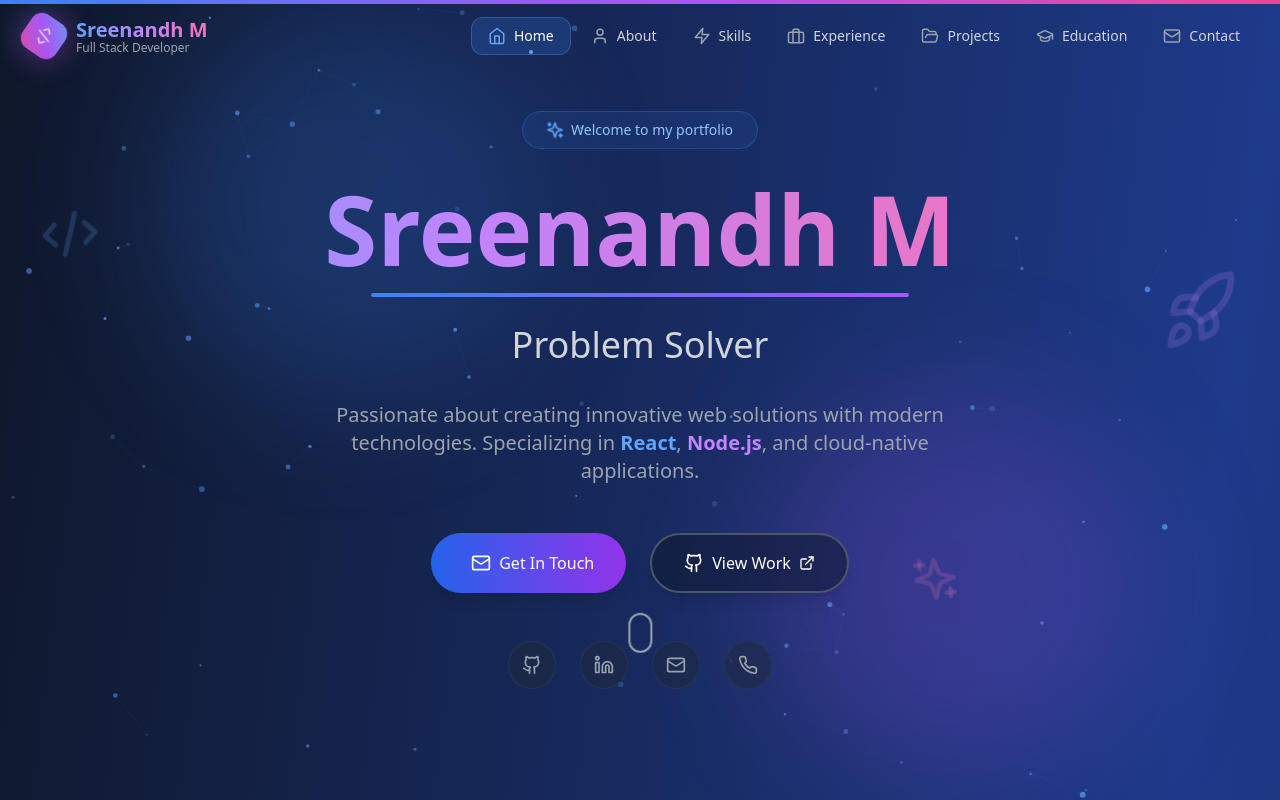
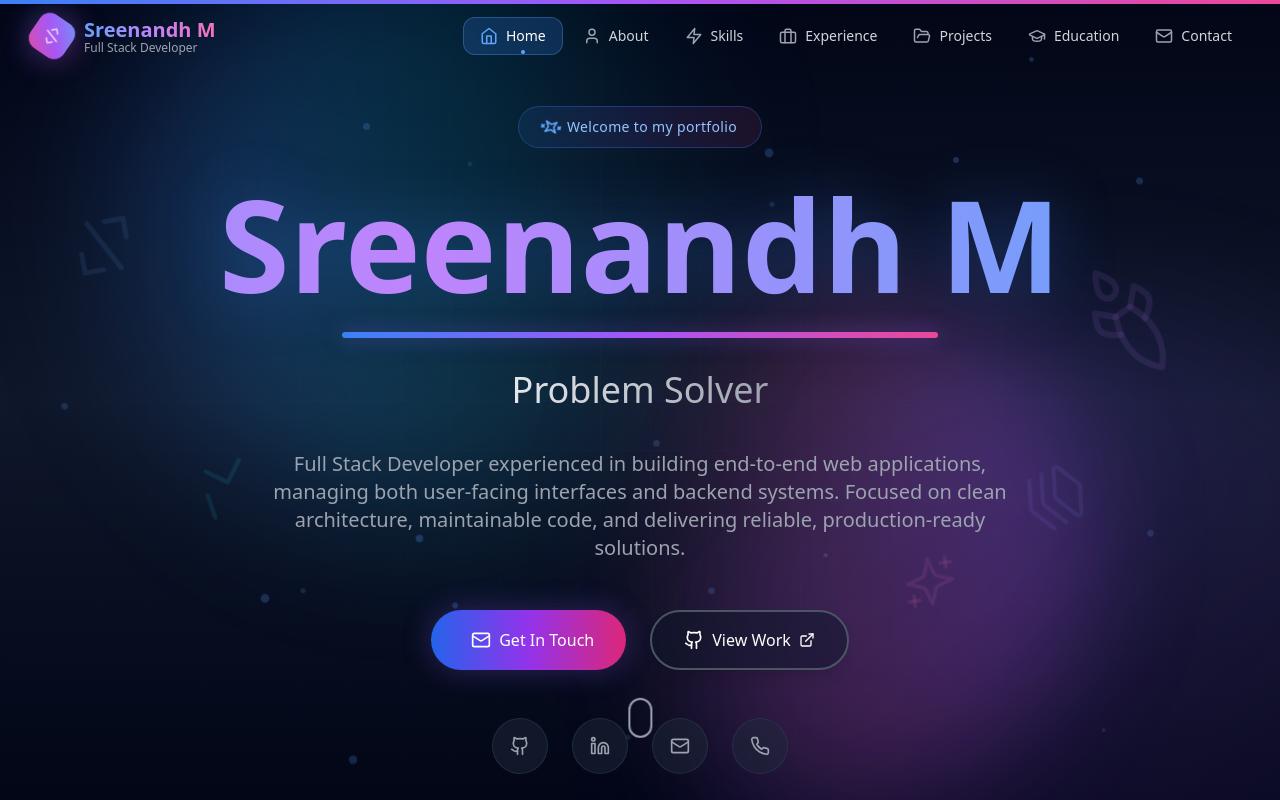
Before and after one commit to sreenandh/Portfolio, a React (Vite) app: page / in a window 1280 px wide. Shown: the top 800 px of the page. Built offline with nearby package versions, Linux system fonts and the light colour scheme.

Commit message:
Updated Hero

```diff
--- a/package.json
+++ b/package.json
@@ -10,12 +10,12 @@
     "preview": "vite preview"
   },
   "dependencies": {
+    "framer-motion": "^10.18.0",
     "lucide-react": "^0.344.0",
+    "nodemailer": "^6.9.7",
     "react": "^18.3.1",
     "react-dom": "^18.3.1",
-    "framer-motion": "^10.16.16",
-    "react-intersection-observer": "^9.5.3",
-    "nodemailer": "^6.9.7"
+    "react-intersection-observer": "^9.5.3"
   },
   "devDependencies": {
     "@eslint/js": "^9.9.1",
--- a/src/components/Header.tsx
+++ b/src/components/Header.tsx
@@ -109,8 +109,8 @@ const Header: React.FC = () => {
             : 'bg-transparent'
         }`}
       >
-        <nav className="container mx-auto px-4 sm:px-6 py-4">
-          <div className="flex items-center justify-between">
+        <nav className="w-full px-4 sm:px-6 lg:px-8 py-4">
+          <div className="max-w-7xl mx-auto flex items-center justify-between">
             {/* Logo */}
             <motion.div
               whileHover={{ scale: 1.05 }}
--- a/src/components/Hero.tsx
+++ b/src/components/Hero.tsx
@@ -1,6 +1,18 @@
-import React, { useEffect, useState } from 'react';
-import { motion, useScroll, useTransform } from 'framer-motion';
-import { ArrowDown, Github, Linkedin, Mail, Phone, ExternalLink, Sparkles, Code2, Rocket } from 'lucide-react';
+import React, { useEffect, useState } from "react";
+import { motion, useScroll, useTransform } from "framer-motion";
+import {
+  ArrowDown,
+  Github,
+  Linkedin,
+  Mail,
+  Phone,
+  ExternalLink,
+  Sparkles,
+  Code2,
+  Rocket,
+  Terminal,
+  Layers,
+} from "lucide-react";
 
 const Hero: React.FC = () => {
   const { scrollY } = useScroll();
@@ -11,10 +23,10 @@ const Hero: React.FC = () => {
   const [currentRole, setCurrentRole] = useState(0);
 
   const roles = [
-    'Full Stack Developer',
-    'Software Engineer',
-    'Problem Solver',
-    'Tech Enthusiast'
+    "Full Stack Developer",
+    "Software Engineer",
+    "Problem Solver",
+    "Tech Enthusiast",
   ];
 
   // Mouse parallax effect
@@ -22,12 +34,12 @@ const Hero: React.FC = () => {
     const handleMouseMove = (e: MouseEvent) => {
       setMousePosition({
         x: (e.clientX - window.innerWidth / 2) / 50,
-        y: (e.clientY - window.innerHeight / 2) / 50
+        y: (e.clientY - window.innerHeight / 2) / 50,
       });
     };
 
-    window.addEventListener('mousemove', handleMouseMove);
-    return () => window.removeEventListener('mousemove', handleMouseMove);
+    window.addEventListener("mousemove", handleMouseMove);
+    return () => window.removeEventListener("mousemove", handleMouseMove);
   }, []);
 
   // Role rotation animation
@@ -40,104 +52,188 @@ const Hero: React.FC = () => {
   }, []);
 
   const scrollToAbout = () => {
-    document.querySelector('#about')?.scrollIntoView({ behavior: 'smooth' });
+    document.querySelector("#about")?.scrollIntoView({ behavior: "smooth" });
   };
 
   // Floating icons animation variants
   const floatingVariants = {
-    animate: {
-      y: [-10, 10, -10],
-      rotate: [0, 5, -5, 0],
+    animate: (custom: number) => ({
+      y: [-15, 15, -15],
+      rotate: [0, 360],
       transition: {
-        y: { duration: 3, repeat: Infinity, ease: 'easeInOut' },
-        rotate: { duration: 4, repeat: Infinity, ease: 'easeInOut' }
-      }
-    }
+        y: { duration: 3 + custom, repeat: Infinity, ease: "easeInOut" },
+        rotate: { duration: 20 + custom * 5, repeat: Infinity, ease: "linear" },
+      },
+    }),
   };
 
+  // Particle effect
+  const particles = Array.from({ length: 20 }, (_, i) => ({
+    id: i,
+    x: Math.random() * 100,
+    y: Math.random() * 100,
+    size: Math.random() * 4 + 2,
+    duration: Math.random() * 20 + 10,
+  }));
+
   return (
-    <section id="home" className="min-h-screen flex items-center justify-center relative overflow-hidden">
+    <section
+      id="home"
+      className="min-h-screen flex items-center justify-center relative overflow-hidden bg-gradient-to-b from-slate-950 via-slate-900 to-slate-950"
+    >
+      {/* Animated grid background */}
+      <div className="absolute inset-0 overflow-hidden pointer-events-none">
+        <div className="absolute inset-0 bg-[linear-gradient(rgba(59,130,246,0.03)_1px,transparent_1px),linear-gradient(90deg,rgba(59,130,246,0.03)_1px,transparent_1px)] bg-[size:50px_50px] [mask-image:radial-gradient(ellipse_80%_80%_at_50%_50%,black,transparent)]" />
+      </div>
+
       {/* Animated background elements */}
       <div className="absolute inset-0 overflow-hidden pointer-events-none">
-        {/* Gradient orbs */}
+        {/* Gradient orbs with enhanced blur */}
         <motion.div
           animate={{
-            x: [0, 100, 0],
-            y: [0, -100, 0],
+            x: [0, 150, -50, 0],
+            y: [0, -80, 50, 0],
+            scale: [1, 1.2, 0.8, 1],
           }}
-          transition={{ duration: 20, repeat: Infinity, ease: 'linear' }}
-          className="absolute top-20 left-20 w-96 h-96 bg-blue-500/20 rounded-full blur-3xl"
+          transition={{ duration: 25, repeat: Infinity, ease: "easeInOut" }}
+          className="absolute top-10 left-10 w-[500px] h-[500px] bg-gradient-to-r from-blue-500/30 via-cyan-500/20 to-transparent rounded-full blur-3xl"
         />
         <motion.div
           animate={{
-            x: [0, -100, 0],
-            y: [0, 100, 0],
+            x: [0, -120, 80, 0],
+            y: [0, 100, -60, 0],
+            scale: [1, 0.8, 1.3, 1],
           }}
-          transition={{ duration: 25, repeat: Infinity, ease: 'linear' }}
-          className="absolute bottom-20 right-20 w-96 h-96 bg-purple-500/20 rounded-full blur-3xl"
+          transition={{ duration: 30, repeat: Infinity, ease: "easeInOut" }}
+          className="absolute bottom-10 right-10 w-[600px] h-[600px] bg-gradient-to-l from-purple-500/30 via-pink-500/20 to-transparent rounded-full blur-3xl"
+        />
+        <motion.div
+          animate={{
+            x: [0, 100, -100, 0],
+            y: [0, -50, 50, 0],
+            scale: [1, 1.1, 0.9, 1],
+          }}
+          transition={{ duration: 20, repeat: Infinity, ease: "easeInOut" }}
+          className="absolute top-1/2 left-1/2 -translate-x-1/2 -translate-y-1/2 w-[700px] h-[700px] bg-gradient-to-br from-indigo-500/20 via-purple-500/10 to-transparent rounded-full blur-3xl"
         />
 
-        {/* Floating tech icons */}
+        {/* Animated particles */}
+        {particles.map((particle) => (
+          <motion.div
+            key={particle.id}
+            className="absolute rounded-full bg-blue-400/30"
+            style={{
+              left: `${particle.x}%`,
+              top: `${particle.y}%`,
+              width: particle.size,
+              height: particle.size,
+            }}
+            animate={{
+              y: [0, -30, 0],
+              opacity: [0.2, 0.8, 0.2],
+              scale: [1, 1.5, 1],
+            }}
+            transition={{
+              duration: particle.duration,
+              repeat: Infinity,
+              ease: "easeInOut",
+            }}
+          />
+        ))}
+
+        {/* Floating tech icons with enhanced animations */}
         <motion.div
+          custom={0}
           variants={floatingVariants}
           animate="animate"
           style={{
             x: mousePosition.x * 2,
-            y: mousePosition.y * 2
+            y: mousePosition.y * 2,
           }}
-          className="absolute top-1/4 left-10 text-blue-400/20"
+          className="absolute top-1/4 left-[5%] text-blue-400/10 hidden lg:block"
         >
-          <Code2 size={60} />
+          <Code2 size={80} strokeWidth={1.5} />
         </motion.div>
         <motion.div
+          custom={1}
           variants={floatingVariants}
           animate="animate"
           style={{
             x: mousePosition.x * -1.5,
-            y: mousePosition.y * -1.5
+            y: mousePosition.y * -1.5,
           }}
-          className="absolute top-1/3 right-10 text-purple-400/20"
+          className="absolute top-1/3 right-[8%] text-purple-400/10 hidden lg:block"
         >
-          <Rocket size={80} />
+          <Rocket size={100} strokeWidth={1.5} />
         </motion.div>
         <motion.div
+          custom={2}
           variants={floatingVariants}
           animate="animate"
           style={{
-            x: mousePosition.x * 1,
-            y: mousePosition.y * 1
+            x: mousePosition.x * 1.2,
+            y: mousePosition.y * 1.2,
           }}
-          className="absolute bottom-1/4 right-1/4 text-pink-400/20"
+          className="absolute bottom-1/4 right-1/4 text-pink-400/10 hidden md:block"
         >
-          <Sparkles size={50} />
+          <Sparkles size={60} strokeWidth={1.5} />
+        </motion.div>
+        <motion.div
+          custom={3}
+          variants={floatingVariants}
+          animate="animate"
+          style={{
+            x: mousePosition.x * -1,
+            y: mousePosition.y * -1,
+          }}
+          className="absolute bottom-1/3 left-[15%] text-cyan-400/10 hidden lg:block"
+        >
+          <Terminal size={70} strokeWidth={1.5} />
+        </motion.div>
+        <motion.div
+          custom={4}
+          variants={floatingVariants}
+          animate="animate"
+          style={{
+            x: mousePosition.x * 1.8,
+            y: mousePosition.y * 1.8,
+          }}
+          className="absolute top-[60%] right-[15%] text-indigo-400/10 hidden md:block"
+        >
+          <Layers size={65} strokeWidth={1.5} />
         </motion.div>
       </div>
 
       {/* Main content with parallax */}
       <motion.div
         style={{ y, opacity }}
-        className="container mx-auto px-6 text-center z-10 relative"
+        className="container mx-auto px-4 sm:px-6 lg:px-8 text-center z-10 relative pt-20"
       >
         <motion.div
           initial={{ opacity: 0, scale: 0.5 }}
           animate={{ opacity: 1, scale: 1 }}
-          transition={{ duration: 0.8, ease: 'easeOut' }}
-          className="max-w-4xl mx-auto"
+          transition={{ duration: 0.8, ease: "easeOut" }}
+          className="max-w-5xl mx-auto"
         >
           {/* Greeting badge */}
           <motion.div
             initial={{ opacity: 0, y: -20 }}
             animate={{ opacity: 1, y: 0 }}
             transition={{ delay: 0.2, duration: 0.6 }}
-            className="inline-flex items-center space-x-2 bg-blue-500/10 border border-blue-500/30 rounded-full px-6 py-2 mb-8"
+            className="inline-flex items-center space-x-2 bg-gradient-to-r from-blue-500/10 via-purple-500/10 to-pink-500/10 border border-blue-500/30 rounded-full px-6 py-2.5 mb-8 backdrop-blur-sm"
           >
             <motion.div
-              animate={{ scale: [1, 1.2, 1] }}
-              transition={{ duration: 2, repeat: Infinity }}
+              animate={{
+                scale: [1, 1.3, 1],
+                rotate: [0, 180, 360],
+              }}
+              transition={{ duration: 3, repeat: Infinity }}
             >
               <Sparkles className="w-4 h-4 text-blue-400" />
             </motion.div>
-            <span className="text-blue-300 text-sm font-medium">Welcome to my portfolio</span>
+            <span className="text-blue-300 text-sm font-medium tracking-wide">
+              Welcome to my portfolio
+            </span>
           </motion.div>
 
           {/* Name with gradient animation */}
@@ -145,16 +241,16 @@ const Hero: React.FC = () => {
             initial={{ opacity: 0, y: 30 }}
             animate={{ opacity: 1, y: 0 }}
             transition={{ delay: 0.3, duration: 0.8 }}
-            className="text-5xl md:text-7xl lg:text-8xl font-bold mb-6 relative"
+            className="text-4xl sm:text-6xl md:text-7xl lg:text-8xl xl:text-9xl font-bold mb-6 relative px-4"
           >
             <motion.span
               animate={{
-                backgroundPosition: ['0% 50%', '100% 50%', '0% 50%'],
+                backgroundPosition: ["0% 50%", "100% 50%", "0% 50%"],
               }}
-              transition={{ duration: 5, repeat: Infinity, ease: 'linear' }}
-              className="bg-gradient-to-r from-blue-400 via-purple-400 to-pink-400 bg-clip-text text-transparent bg-[length:200%_auto]"
+              transition={{ duration: 5, repeat: Infinity, ease: "linear" }}
+              className="bg-gradient-to-r from-blue-400 via-purple-400 via-pink-400 to-blue-400 bg-clip-text text-transparent bg-[length:200%_auto] drop-shadow-[0_0_30px_rgba(59,130,246,0.3)]"
               style={{
-                backgroundSize: '200% auto',
+                backgroundSize: "200% auto",
               }}
             >
               Sreenandh M
@@ -165,8 +261,8 @@ const Hero: React.FC = () => {
               initial={{ scaleX: 0 }}
               animate={{ scaleX: 1 }}
               transition={{ delay: 0.8, duration: 0.8 }}
-              className="h-1 bg-gradient-to-r from-blue-500 to-purple-500 mx-auto mt-4 rounded-full origin-center"
-              style={{ width: '60%' }}
+              className="h-1.5 bg-gradient-to-r from-blue-500 via-purple-500 to-pink-500 mx-auto mt-6 rounded-full origin-center shadow-[0_0_20px_rgba(139,92,246,0.5)]"
+              style={{ width: "60%" }}
             />
           </motion.h1>
 
@@ -175,15 +271,15 @@ const Hero: React.FC = () => {
             initial={{ opacity: 0, y: 30 }}
             animate={{ opacity: 1, y: 0 }}
             transition={{ delay: 0.5, duration: 0.8 }}
-            className="text-2xl md:text-3xl lg:text-4xl text-gray-300 mb-8 font-light h-12 flex items-center justify-center"
+            className="text-xl sm:text-2xl md:text-3xl lg:text-4xl text-gray-300 mb-8 font-light h-12 sm:h-14 flex items-center justify-center px-4"
           >
             <motion.span
               key={currentRole}
-              initial={{ opacity: 0, y: 20 }}
-              animate={{ opacity: 1, y: 0 }}
-              exit={{ opacity: 0, y: -20 }}
+              initial={{ opacity: 0, y: 20, filter: "blur(8px)" }}
+              animate={{ opacity: 1, y: 0, filter: "blur(0px)" }}
+              exit={{ opacity: 0, y: -20, filter: "blur(8px)" }}
               transition={{ duration: 0.5 }}
-              className="inline-block"
+              className="inline-block bg-gradient-to-r from-gray-200 to-gray-400 bg-clip-text text-transparent"
             >
               {roles[currentRole]}
             </motion.span>
@@ -194,10 +290,12 @@ const Hero: React.FC = () => {
             initial={{ opacity: 0, y: 30 }}
             animate={{ opacity: 1, y: 0 }}
             transition={{ delay: 0.7, duration: 0.8 }}
-            className="text-lg md:text-xl text-gray-400 mb-12 max-w-2xl mx-auto leading-relaxed"
+            className="text-base sm:text-lg md:text-xl text-gray-400 mb-12 max-w-3xl mx-auto leading-relaxed px-4"
           >
-            Passionate about creating innovative web solutions with modern technologies.
-            Specializing in <span className="text-blue-400 font-semibold">React</span>, <span className="text-purple-400 font-semibold">Node.js</span>, and cloud-native applications.
+            Full Stack Developer experienced in building end-to-end web
+            applications, managing both user-facing interfaces and backend
+            systems. Focused on clean architecture, maintainable code, and
+            delivering reliable, production-ready solutions.
           </motion.p>
 
           {/* CTA Buttons */}
@@ -205,15 +303,15 @@ const Hero: React.FC = () => {
             initial={{ opacity: 0, y: 30 }}
             animate={{ opacity: 1, y: 0 }}
             transition={{ delay: 0.9, duration: 0.8 }}
-            className="flex flex-wrap justify-center gap-4 md:gap-6 mb-12"
+            className="flex flex-col sm:flex-row flex-wrap justify-center gap-4 md:gap-6 mb-12 px-4"
           >
             <motion.a
               href="mailto:sreenandhnandhu123@gmail.com"
               whileHover={{ scale: 1.05, y: -3 }}
               whileTap={{ scale: 0.95 }}
-              className="group relative flex items-center space-x-2 bg-gradient-to-r from-blue-600 to-purple-600 hover:from-blue-700 hover:to-purple-700 px-8 py-4 rounded-full transition-all duration-300 shadow-lg hover:shadow-2xl overflow-hidden"
+              className="group relative flex items-center justify-center space-x-2 bg-gradient-to-r from-blue-600 via-purple-600 to-pink-600 hover:from-blue-700 hover:via-purple-700 hover:to-pink-700 px-8 py-4 rounded-full transition-all duration-300 shadow-[0_0_30px_rgba(139,92,246,0.3)] hover:shadow-[0_0_40px_rgba(139,92,246,0.5)] overflow-hidden"
             >
-              <div className="absolute inset-0 bg-white/20 translate-y-full group-hover:translate-y-0 transition-transform duration-300" />
+              <div className="absolute inset-0 bg-gradient-to-r from-white/0 via-white/20 to-white/0 translate-x-[-100%] group-hover:translate-x-[100%] transition-transform duration-700" />
               <Mail size={20} className="relative z-10" />
               <span className="relative z-10 font-medium">Get In Touch</span>
             </motion.a>
@@ -224,11 +322,17 @@ const Hero: React.FC = () => {
               rel="noopener noreferrer"
               whileHover={{ scale: 1.05, y: -3 }}
               whileTap={{ scale: 0.95 }}
-              className="group flex items-center space-x-2 border-2 border-gray-600 hover:border-blue-400 bg-slate-900/50 backdrop-blur-sm px-8 py-4 rounded-full transition-all duration-300 hover:bg-blue-500/10 shadow-lg hover:shadow-2xl"
+              className="group flex items-center justify-center space-x-2 border-2 border-gray-600 hover:border-blue-400 bg-slate-900/50 backdrop-blur-sm px-8 py-4 rounded-full transition-all duration-300 hover:bg-gradient-to-r hover:from-blue-500/10 hover:to-purple-500/10 shadow-lg hover:shadow-[0_0_30px_rgba(59,130,246,0.3)]"
             >
-              <Github size={20} className="group-hover:rotate-12 transition-transform duration-300" />
+              <Github
+                size={20}
+                className="group-hover:rotate-12 transition-transform duration-300"
+              />
               <span className="font-medium">View Work</span>
-              <ExternalLink size={16} className="group-hover:translate-x-1 group-hover:-translate-y-1 transition-transform duration-300" />
+              <ExternalLink
+                size={16}
+                className="group-hover:translate-x-1 group-hover:-translate-y-1 transition-transform duration-300"
+              />
             </motion.a>
           </motion.div>
 
@@ -237,29 +341,59 @@ const Hero: React.FC = () => {
             initial={{ opacity: 0 }}
             animate={{ opacity: 1 }}
             transition={{ delay: 1.1, duration: 0.8 }}
-            className="flex justify-center space-x-6"
+            className="flex justify-center space-x-4 sm:space-x-6 px-4"
           >
             {[
-              { icon: Github, href: 'https://github.com/sreenandh', label: 'GitHub' },
-              { icon: Linkedin, href: 'https://www.linkedin.com/in/sreenandh-m/', label: 'LinkedIn' },
-              { icon: Mail, href: 'mailto:sreenandhnandhu123@gmail.com', label: 'Email' },
-              { icon: Phone, href: 'tel:+917012434020', label: 'Phone' },
+              {
+                icon: Github,
+                href: "https://github.com/sreenandh",
+                label: "GitHub",
+                color: "from-gray-400 to-gray-600",
+              },
+              {
+                icon: Linkedin,
+                href: "https://www.linkedin.com/in/sreenandh-m/",
+                label: "LinkedIn",
+                color: "from-blue-400 to-blue-600",
+              },
+              {
+                icon: Mail,
+                href: "mailto:sreenandhnandhu123@gmail.com",
+                label: "Email",
+                color: "from-purple-400 to-purple-600",
+              },
+              {
+                icon: Phone,
+                href: "tel:+917012434020",
+                label: "Phone",
+                color: "from-pink-400 to-pink-600",
+              },
             ].map((social, index) => (
               <motion.a
                 key={social.label}
                 href={social.href}
-                target={social.href.startsWith('http') ? '_blank' : undefined}
-                rel={social.href.startsWith('http') ? 'noopener noreferrer' : undefined}
+                target={social.href.startsWith("http") ? "_blank" : undefined}
+                rel={
+                  social.href.startsWith("http")
+                    ? "noopener noreferrer"
+                    : undefined
+                }
                 initial={{ opacity: 0, scale: 0 }}
                 animate={{ opacity: 1, scale: 1 }}
-                transition={{ delay: 1.2 + index * 0.1, type: 'spring', stiffness: 200 }}
-                whileHover={{ scale: 1.3, rotate: 360 }}
+                transition={{
+                  delay: 1.2 + index * 0.1,
+                  type: "spring",
+                  stiffness: 200,
+                }}
+                whileHover={{ scale: 1.3, rotate: 360, y: -5 }}
                 whileTap={{ scale: 0.9 }}
-                className="w-12 h-12 flex items-center justify-center rounded-full bg-slate-800/50 border border-slate-700/50 text-gray-400 hover:text-white hover:bg-gradient-to-r hover:from-blue-500 hover:to-purple-500 hover:border-transparent transition-all duration-300 group"
+                className={`w-12 h-12 sm:w-14 sm:h-14 flex items-center justify-center rounded-full bg-slate-800/50 border border-slate-700/50 text-gray-400 hover:text-white hover:bg-gradient-to-r hover:${social.color} hover:border-transparent transition-all duration-300 group relative`}
                 aria-label={social.label}
               >
                 <social.icon size={20} />
-                <div className="absolute inset-0 rounded-full bg-gradient-to-r from-blue-500 to-purple-500 opacity-0 group-hover:opacity-20 blur-xl transition-opacity duration-300" />
+                <div
+                  className={`absolute inset-0 rounded-full bg-gradient-to-r ${social.color} opacity-0 group-hover:opacity-30 blur-xl transition-opacity duration-300`}
+                />
               </motion.a>
             ))}
           </motion.div>
@@ -272,22 +406,26 @@ const Hero: React.FC = () => {
           animate={{ opacity: 1 }}
           transition={{ delay: 1.4, duration: 0.8 }}
           whileHover={{ scale: 1.1 }}
-          className="absolute bottom-12 left-1/2 transform -translate-x-1/2 text-gray-400 hover:text-blue-400 transition-colors duration-300 group"
+          className="absolute bottom-8 sm:bottom-12 left-1/2 transform -translate-x-1/2 text-gray-400 hover:text-blue-400 transition-colors duration-300 group"
           aria-label="Scroll to about section"
         >
           <motion.div
             animate={{ y: [0, 12, 0] }}
-            transition={{ duration: 2, repeat: Infinity, ease: 'easeInOut' }}
+            transition={{ duration: 2, repeat: Infinity, ease: "easeInOut" }}
             className="flex flex-col items-center space-y-2"
           >
-            <span className="text-sm font-medium opacity-0 group-hover:opacity-100 transition-opacity duration-300">
+            <span className="text-xs sm:text-sm font-medium opacity-0 group-hover:opacity-100 transition-opacity duration-300">
               Scroll Down
             </span>
-            <div className="w-6 h-10 border-2 border-gray-400 group-hover:border-blue-400 rounded-full flex justify-center pt-2 transition-colors duration-300">
+            <div className="w-6 h-10 border-2 border-gray-400 group-hover:border-blue-400 rounded-full flex justify-center pt-2 transition-colors duration-300 relative overflow-hidden">
               <motion.div
-                animate={{ y: [0, 12, 0], opacity: [1, 0, 1] }}
-                transition={{ duration: 2, repeat: Infinity, ease: 'easeInOut' }}
-                className="w-1 h-2 bg-gray-400 group-hover:bg-blue-400 rounded-full transition-colors duration-300"
+                animate={{ y: [0, 16, 0], opacity: [1, 0, 1] }}
+                transition={{
+                  duration: 2,
+                  repeat: Infinity,
+                  ease: "easeInOut",
+                }}
+                className="w-1.5 h-2 bg-gray-400 group-hover:bg-blue-400 rounded-full transition-colors duration-300"
               />
             </div>
           </motion.div>
```
Also changed, not shown: 1 other file (tests, documents, lock files or other folders).
